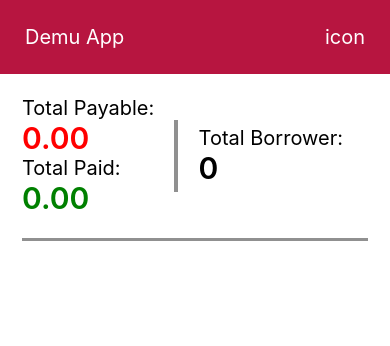
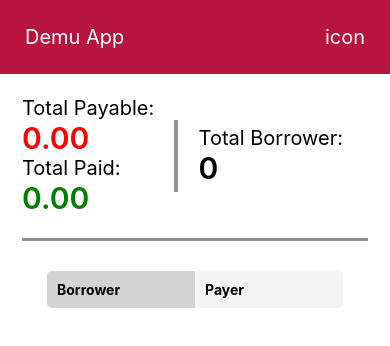
Before and after one commit to hasanulhasan/demu-rn-app, a React Native app: screen / in a window 390 px wide. Shown: the top 346 px of the page. Built offline with nearby package versions, Linux system fonts and the light colour scheme.

Commit message:
userinfo done

```diff
--- a/App.js
+++ b/App.js
@@ -1,6 +1,7 @@
 import { StatusBar } from 'expo-status-bar';
 import { StyleSheet, Text, View } from 'react-native';
 import BannerView from './Components/BannerView';
+import UserInfo from './Components/UserInfo';
 
 export default function App() {
   return (
@@ -11,6 +12,7 @@ export default function App() {
       </View>
       <BannerView></BannerView>
       <View style={styles.bottomBorder} />
+      <UserInfo></UserInfo>
       <StatusBar style="auto" />
     </View>
   );
--- /dev/null
+++ b/Components/UserInfo.js
@@ -0,0 +1,24 @@
+import { View, Text, StyleSheet } from 'react-native'
+import React from 'react'
+
+export default function UserInfo() {
+  return (
+    <View style={styles.container}>
+      <View style={{ backgroundColor: '#d3d3d3', padding: 10, width: '50%', borderBottomLeftRadius: 5, borderTopLeftRadius: 5 }}>
+        <Text style={{ fontWeight: 'bold' }}>Borrower</Text>
+      </View>
+      <View style={{ backgroundColor: '#f4f4f4', padding: 10, width: '50%', borderTopRightRadius: 5, borderBottomRightRadius: 5 }}>
+        <Text style={{ fontWeight: 'bold' }}>Payer</Text>
+      </View>
+    </View>
+  )
+}
+const styles = StyleSheet.create({
+  container: {
+    flexDirection: 'row',
+    backgroundColor: '#fff',
+    paddingHorizontal: 25,
+    marginHorizontal: 22,
+    textAlign: 'center'
+  }
+})
```
